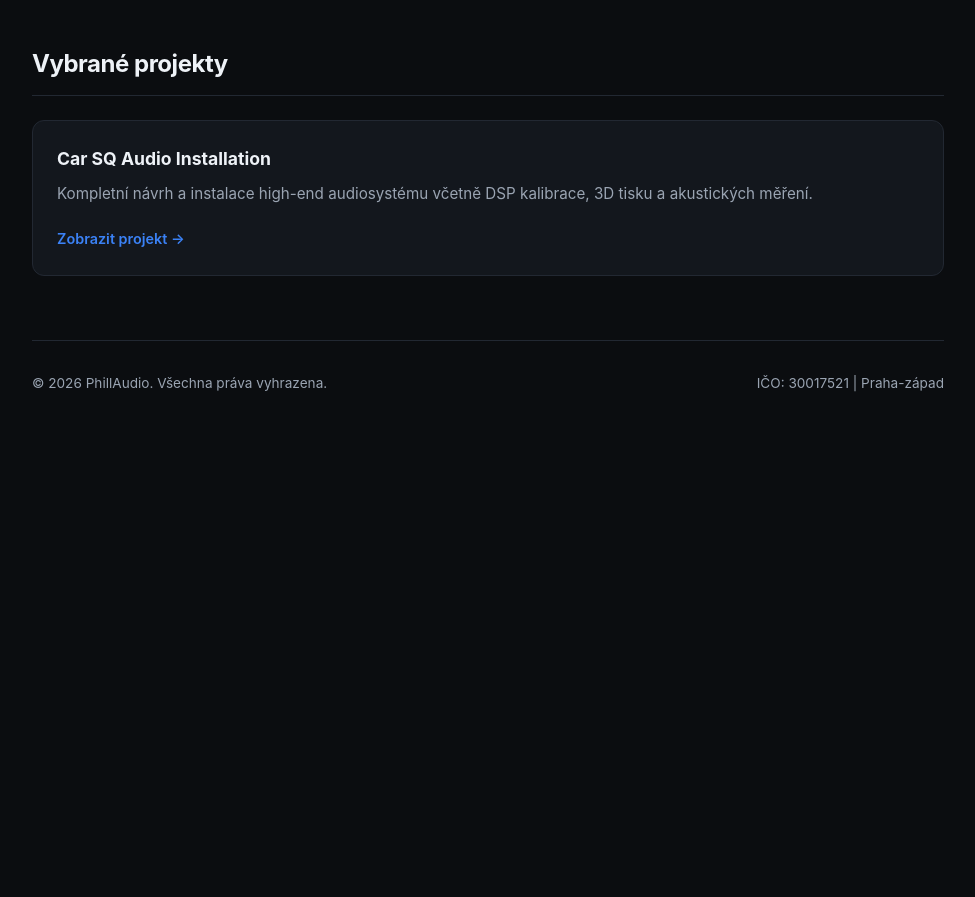
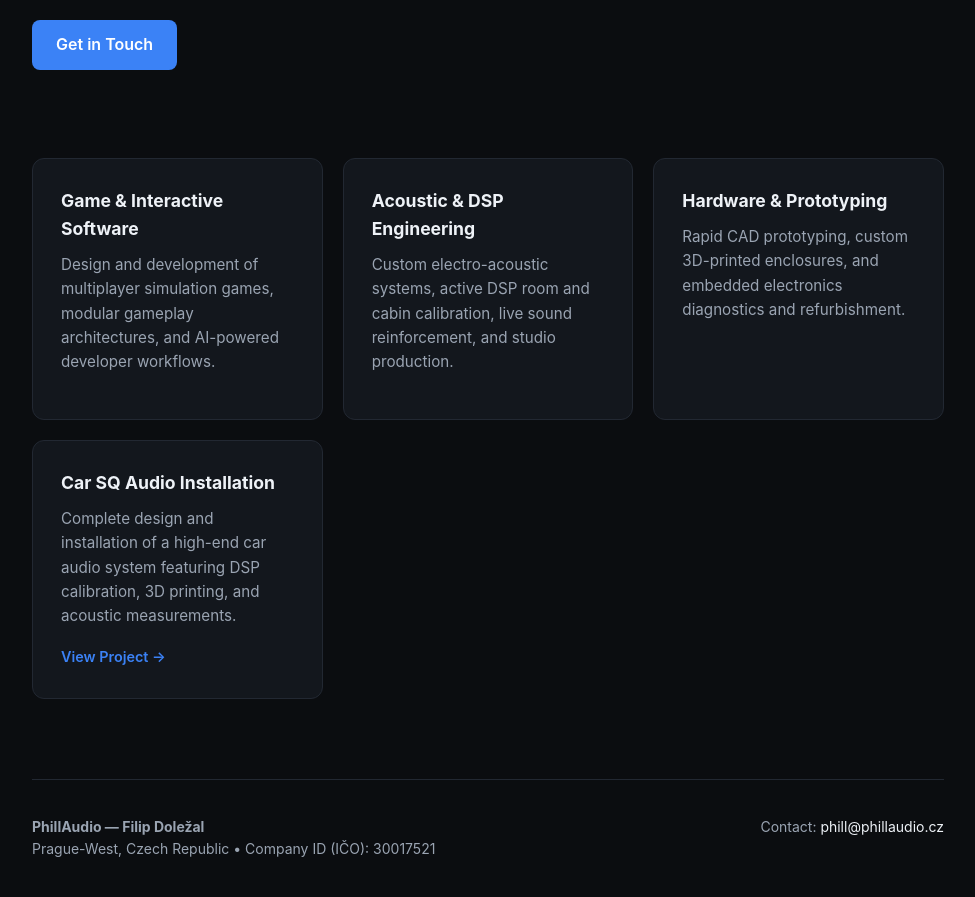
Before and after one commit to F33L4/phillaudio-web, a plain HTML site: page index.html in a window 1280 px wide. Shown: the part 534-1431 px from the top of the page, without its empty margins (152-1127 px from the left). Before the commit the page ends 961 px from the top, so only its background shows below. Drawn offline with Linux system fonts and the light colour scheme.

Commit message:
Add files via upload

```diff
--- a/index.html
+++ b/index.html
@@ -1,5 +1,5 @@
 <!DOCTYPE html>
-<html lang="cs">
+<html lang="en">
 <head>
   <meta charset="UTF-8" />
   <meta name="viewport" content="width=device-width, initial-scale=1.0" />
@@ -73,91 +73,108 @@
       max-width: 780px;
     }
     .hero p {
-      font-size: 1.15rem;
+      font-size: 1.125rem;
       color: var(--muted);
       max-width: 640px;
       margin-bottom: 32px;
     }
-    .section-title {
-      font-size: 1.5rem;
-      margin: 48px 0 24px;
-      letter-spacing: -0.02em;
-      border-bottom: 1px solid var(--border);
-      padding-bottom: 12px;
+    .cta-btn {
+      display: inline-block;
+      background: var(--accent);
+      color: #fff;
+      text-decoration: none;
+      font-weight: 600;
+      padding: 12px 24px;
+      border-radius: 8px;
+      transition: opacity 0.2s;
     }
-    .projects-grid {
+    .cta-btn:hover { opacity: 0.9; }
+    .grid {
       display: grid;
-      grid-template-columns: repeat(auto-fit, minmax(280px, 1fr));
+      grid-template-columns: repeat(auto-fit, minmax(260px, 1fr));
       gap: 20px;
-      margin-bottom: 64px;
+      margin: 24px 0 80px;
     }
-    .project-card {
+    .card {
       background: var(--surface);
       border: 1px solid var(--border);
       border-radius: 12px;
-      padding: 24px;
-      transition: border-color 0.2s, transform 0.2s;
+      padding: 28px;
     }
-    .project-card:hover {
-      border-color: var(--accent);
-      transform: translateY(-2px);
+    .card h3 {
+      font-size: 1.1rem;
+      margin-bottom: 10px;
     }
-    .project-card h3 {
-      font-size: 1.1rem;
-      margin-bottom: 8px;
-    }
-    .project-card p {
+    .card p {
       color: var(--muted);
       font-size: 0.95rem;
-      margin-bottom: 20px;
+      margin-bottom: 16px;
     }
-    .btn {
+    .card-link {
       display: inline-block;
       color: var(--accent);
       text-decoration: none;
       font-weight: 600;
       font-size: 0.9rem;
     }
-    .btn:hover { text-decoration: underline; }
+    .card-link:hover { text-decoration: underline; }
     footer {
-      padding: 32px 0;
       border-top: 1px solid var(--border);
+      padding: 36px 0;
       color: var(--muted);
-      font-size: 0.85rem;
+      font-size: 0.875rem;
       display: flex;
+      flex-wrap: wrap;
       justify-content: space-between;
-      flex-wrap: wrap;
       gap: 16px;
     }
+    footer a { color: var(--text); text-decoration: none; }
   </style>
 </head>
 <body>
   <div class="container">
     <header>
       <div class="logo">Phill<span>Audio</span></div>
-      <a href="mailto:phill@phillaudio.cz" class="nav-contact">Kontakt</a>
+      <a class="nav-contact" href="mailto:phill@phillaudio.cz">phill@phillaudio.cz</a>
     </header>
 
-    <main>
-      <section class="hero">
-        <div class="badge">IČO: 30017521</div>
-        <h1>Software, Interactive Systems & Audio Engineering</h1>
-        <p>Specializujeme se na pokročilé zpracování zvuku, zakázkové softwarové systémy a precizní akustická řešení.</p>
-      </section>
+    <section class="hero">
+      <div class="badge">Software, Game Systems & Acoustic Engineering</div>
+      <h1>Building interactive software tools, game experiences, and precision audio systems.</h1>
+      <p>
+        PhillAudio is an independent Czech technology and engineering studio focused on AI-assisted game development, custom web and automation tools, and high-precision DSP audio systems.
+      </p>
+      <a class="cta-btn" href="mailto:phill@phillaudio.cz">Get in Touch</a>
+    </section>
 
-      <h2 class="section-title">Vybrané projekty</h2>
-      <div class="projects-grid">
-        <div class="project-card">
-          <h3>Car SQ Audio Installation</h3>
-          <p>Kompletní návrh a instalace high-end audiosystému včetně DSP kalibrace, 3D tisku a akustických měření.</p>
-          <a href="https://f33l4.github.io/F33L4_SQ-install.github.io/" target="_blank" class="btn">Zobrazit projekt →</a>
-        </div>
+    <section class="grid">
+      <div class="card">
+        <h3>Game & Interactive Software</h3>
+        <p>Design and development of multiplayer simulation games, modular gameplay architectures, and AI-powered developer workflows.</p>
       </div>
-    </main>
+      <div class="card">
+        <h3>Acoustic & DSP Engineering</h3>
+        <p>Custom electro-acoustic systems, active DSP room and cabin calibration, live sound reinforcement, and studio production.</p>
+      </div>
+      <div class="card">
+        <h3>Hardware & Prototyping</h3>
+        <p>Rapid CAD prototyping, custom 3D-printed enclosures, and embedded electronics diagnostics and refurbishment.</p>
+      </div>
+      <div class="card">
+        <h3>Car SQ Audio Installation</h3>
+        <p>Complete design and installation of a high-end car audio system featuring DSP calibration, 3D printing, and acoustic measurements.</p>
+        <a href="https://f33l4.github.io/F33L4_SQ-install.github.io/" target="_blank" class="card-link">View Project →</a>
+      </div>
+    </section>
 
     <footer>
-      <div>&copy; 2026 PhillAudio. Všechna práva vyhrazena.</div>
-      <div>IČO: 30017521 | Praha-západ</div>
+      <div>
+        <strong>PhillAudio — Filip Doležal</strong><br />
+        Prague-West, Czech Republic • Company ID (IČO): 30017521
+      </div>
+      <div>
+        Contact: <a href="mailto:phill@phillaudio.cz">phill@phillaudio.cz</a>
+      </div>
     </footer>
   </div>
 </body>
```
